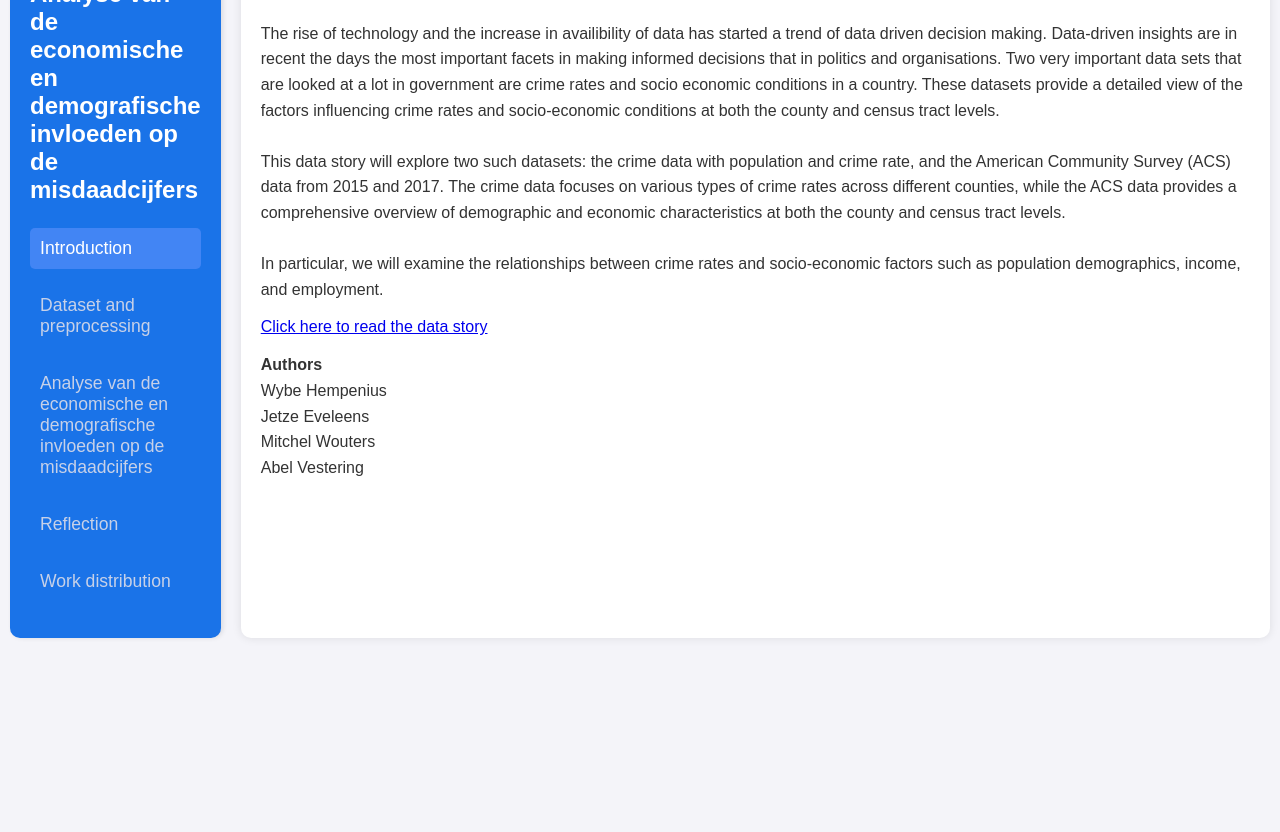
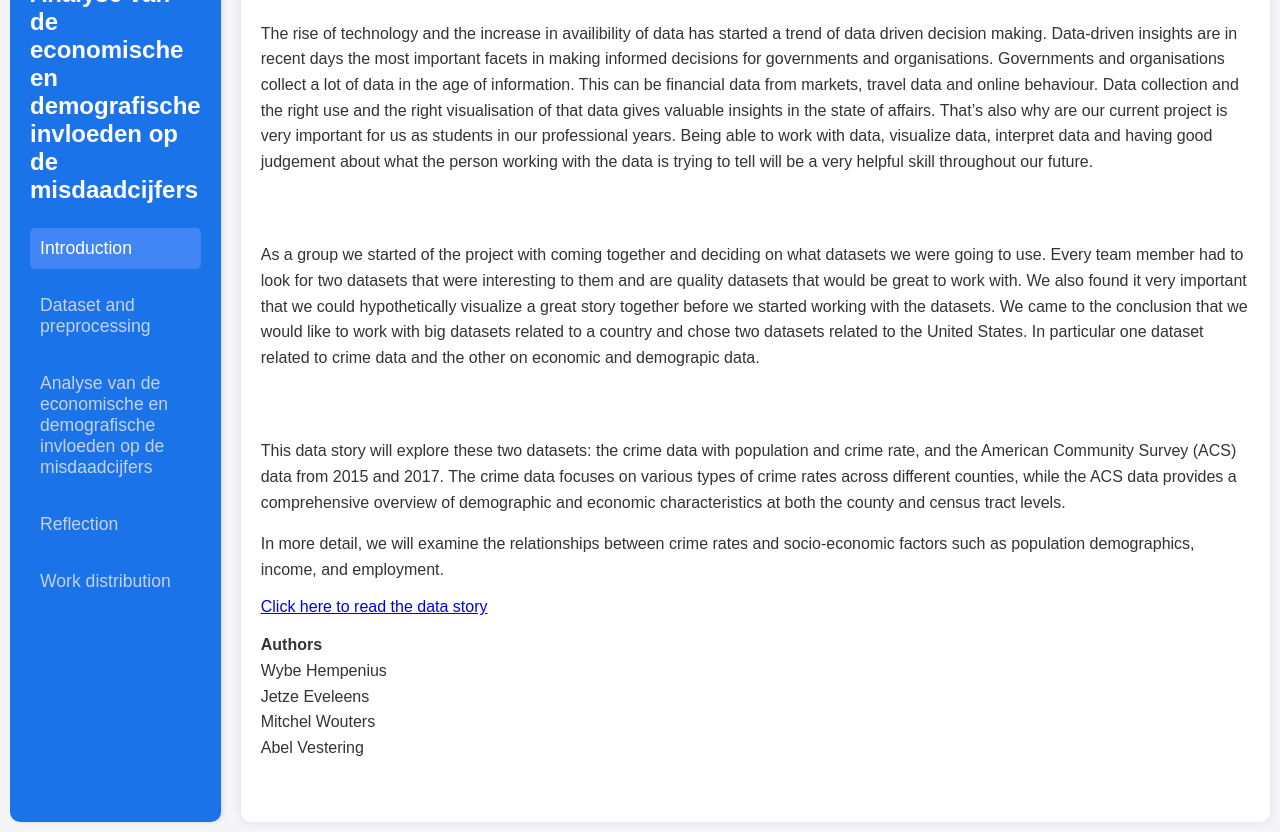
Before and after one commit to Jetzee/datavisualisatieF, a plain HTML site: page index.html in a window 1280 px wide. Shown: the part 66-898 px from the top of the page. Before the commit the page ends 800 px from the top, so only its background shows below. Drawn offline with Linux system fonts and the light colour scheme.

Commit message:
Update index.html

```diff
--- a/index.html
+++ b/index.html
@@ -21,15 +21,20 @@
     </div>
     <div class="content">
         <h2>Introduction</h2>
-        <p>The rise of technology and the increase in availibility of data has started a trend of data driven decision making. Data-driven insights are in recent the days the most important facets in making informed decisions that in politics and organisations. Two very important data sets that are looked at a lot in government are crime rates and socio economic conditions in a country. These datasets provide a detailed view of the factors influencing crime rates and socio-economic conditions at both the county and census tract levels.
+        <p>The rise of technology and the increase in availibility of data has started a trend of data driven decision making. Data-driven insights are in recent days the most important facets in making informed decisions for governments and organisations. Governments and organisations collect a lot of data in the age of information. This can be financial data from markets, travel data and online behaviour. Data collection and the right use and the right visualisation of that data gives valuable insights in the state of affairs. That’s also why are our current project is very important for us as students in our professional years. Being able to work with data, visualize data, interpret data and having good judgement about what the person working with the data is trying to tell will be a very helpful skill throughout our future.</p>
 <br><br>
-This data story will explore two such datasets: the crime data with population and crime rate, and the American Community Survey (ACS) data from 2015 and 2017. The crime data focuses on various types of crime rates across different counties, while the ACS data provides a comprehensive overview of demographic and economic characteristics at both the county and census tract levels.
-<br><br>
-In particular, we will examine the relationships between crime rates and socio-economic factors such as population demographics, income, and employment.
+<p>As a group we started of the project with coming together and deciding on what datasets we were going to use. Every team member had to look for two datasets that were interesting to them and are quality datasets that would be great to work with. We also found it very important that we could hypothetically visualize a great story together before we started working with the datasets. We came to the conclusion that we would like to work with big datasets related to a country and chose two datasets related to the United States. In particular one dataset related to crime data and the other on economic and demograpic data.
 </p>
 
+<br><br>
+<p>This data story will explore these two datasets: the crime data with population and crime rate, and the American Community Survey (ACS) data from 2015 and 2017. The crime data focuses on various types of crime rates across different counties, while the ACS data provides a comprehensive overview of demographic and economic characteristics at both the county and census tract levels.
+</p>
+<p>In more detail, we will examine the relationships between crime rates and socio-economic factors such as population demographics, income, and employment.
+</p>
+
+
 <a href="datastory.html" class="button">Click here to read the data story</a>
-
+<div class="authors">
 <p>
 <b>Authors</b> <br>
 Wybe Hempenius  <br>
@@ -38,7 +43,7 @@ Mitchel Wouters  <br>
 Abel Vestering
 <br><br>
 </p>
-
+</div>
 
 
     </div>
```
